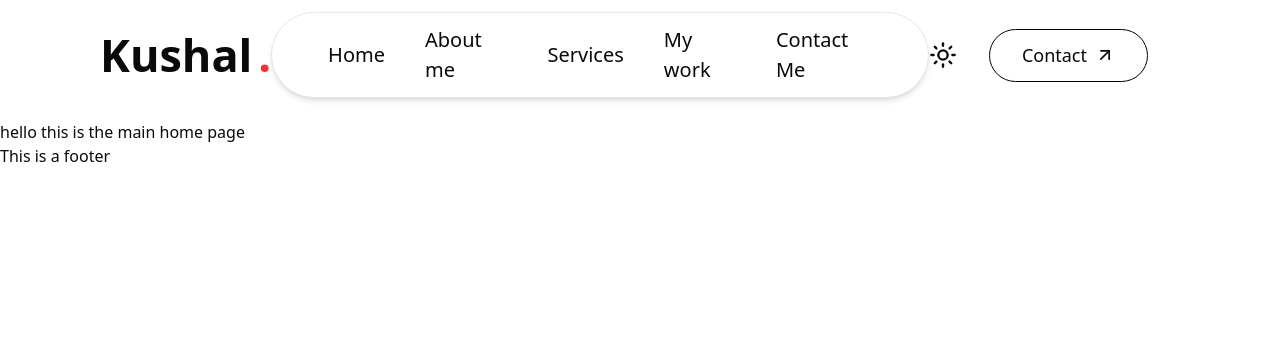
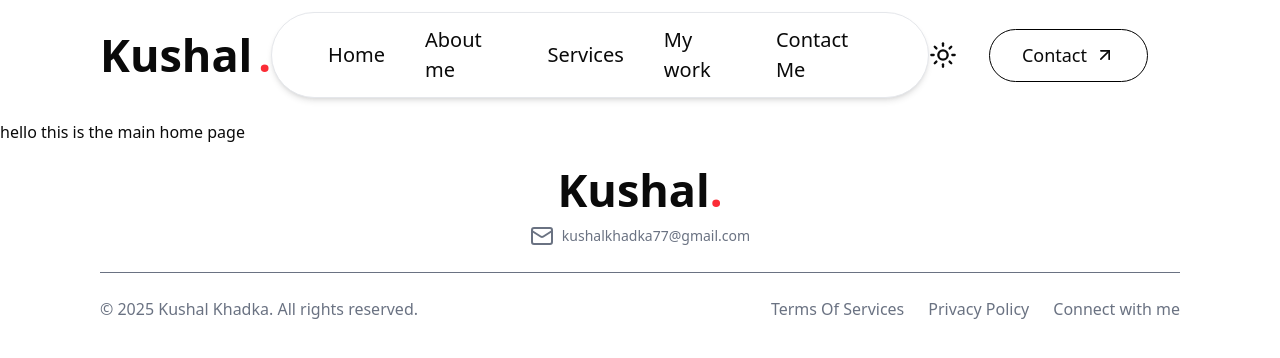
Before and after one commit to Kushal1715/Nextjs-Portfolio, a Next.js app in the folder portfolio/: page / in a window 1280 px wide. Shown: the top 358 px of the page. Built offline with nearby package versions, Linux system fonts and the light colour scheme.

Commit message:
footer completed

```diff
--- a/portfolio/src/components/home/Footer.tsx
+++ b/portfolio/src/components/home/Footer.tsx
@@ -1,7 +1,31 @@
+import { Mail } from "lucide-react";
 import React from "react";
 
 const Footer = () => {
-  return <div className="">This is a footer</div>;
+  return (
+    <div className="px-8 py-3 xl:px-[100px] 2xl:px-[173px] 2xl:py-[20px]">
+      <div className="text-center">
+        <h1 className="font-semibold text-[37px] xl:text-[45px]">
+          Kushal<span className="text-red-500">.</span>
+        </h1>
+        <a className="flex items-center justify-center gap-2 cursor-pointer">
+          <Mail className="text-gray-500" />
+          <p className="text-gray-500 text-sm">kushalkhadka77@gmail.com</p>
+        </a>
+        <hr className="my-6 border-t-1 border-gray-500" />
+        <div className="lg:flex items-center justify-between text-gray-500">
+          <h4 className="mb-2 xl:mb-0">
+            © 2025 Kushal Khadka. All rights reserved.
+          </h4>
+          <div className="lg:flex items-center gap-6">
+            <p>Terms Of Services</p>
+            <p>Privacy Policy</p>
+            <p>Connect with me</p>
+          </div>
+        </div>
+      </div>
+    </div>
+  );
 };
 
 export default Footer;
```
